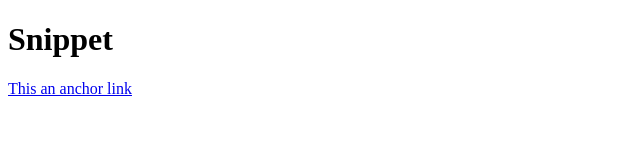
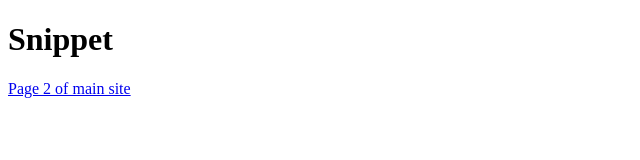
Before and after one commit to alancau/snippets, a plain HTML site: page pagetwo.html in a window 1280 px wide. Shown: the full height of the page, 0-640 px from the left. Drawn offline with Linux system fonts and the light colour scheme.

Commit message:
Update pagetwo.html

```diff
--- a/pagetwo.html
+++ b/pagetwo.html
@@ -17,6 +17,6 @@ j=d.createElement(s),dl=l!='dataLayer'?'&l='+l:'';j.async=true;j.src=
 height="0" width="0" style="display:none;visibility:hidden"></iframe></noscript>
 <!-- End Google Tag Manager (noscript) -->
     <h1>Snippet</h1>
-    <a href="https://contentscuttle.com/pagetwo.html">This an anchor link</a>
+    <a href="https://contentscuttle.com/pagetwo.html?from=subsite">Page 2 of main site</a>
   </body>
 </html>
```
